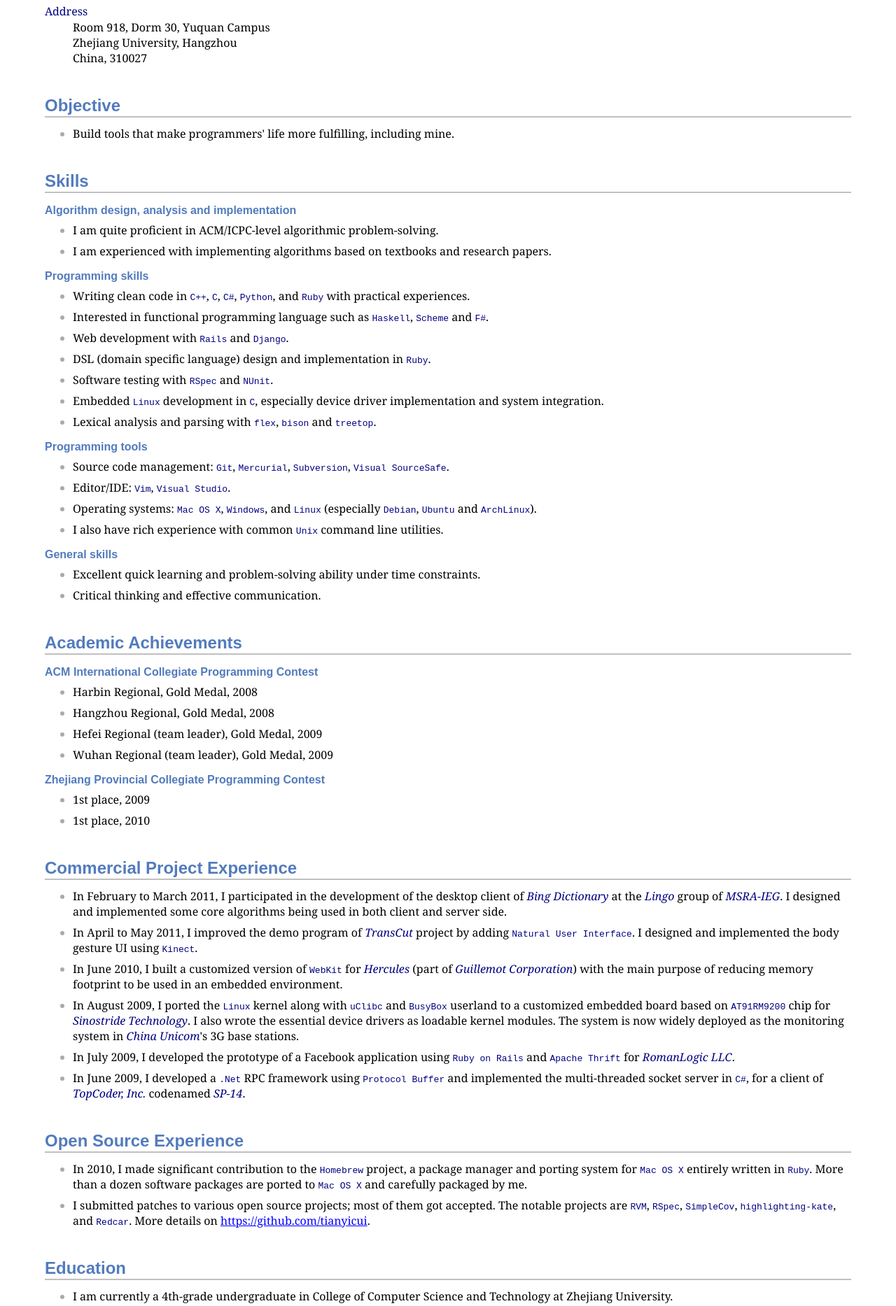
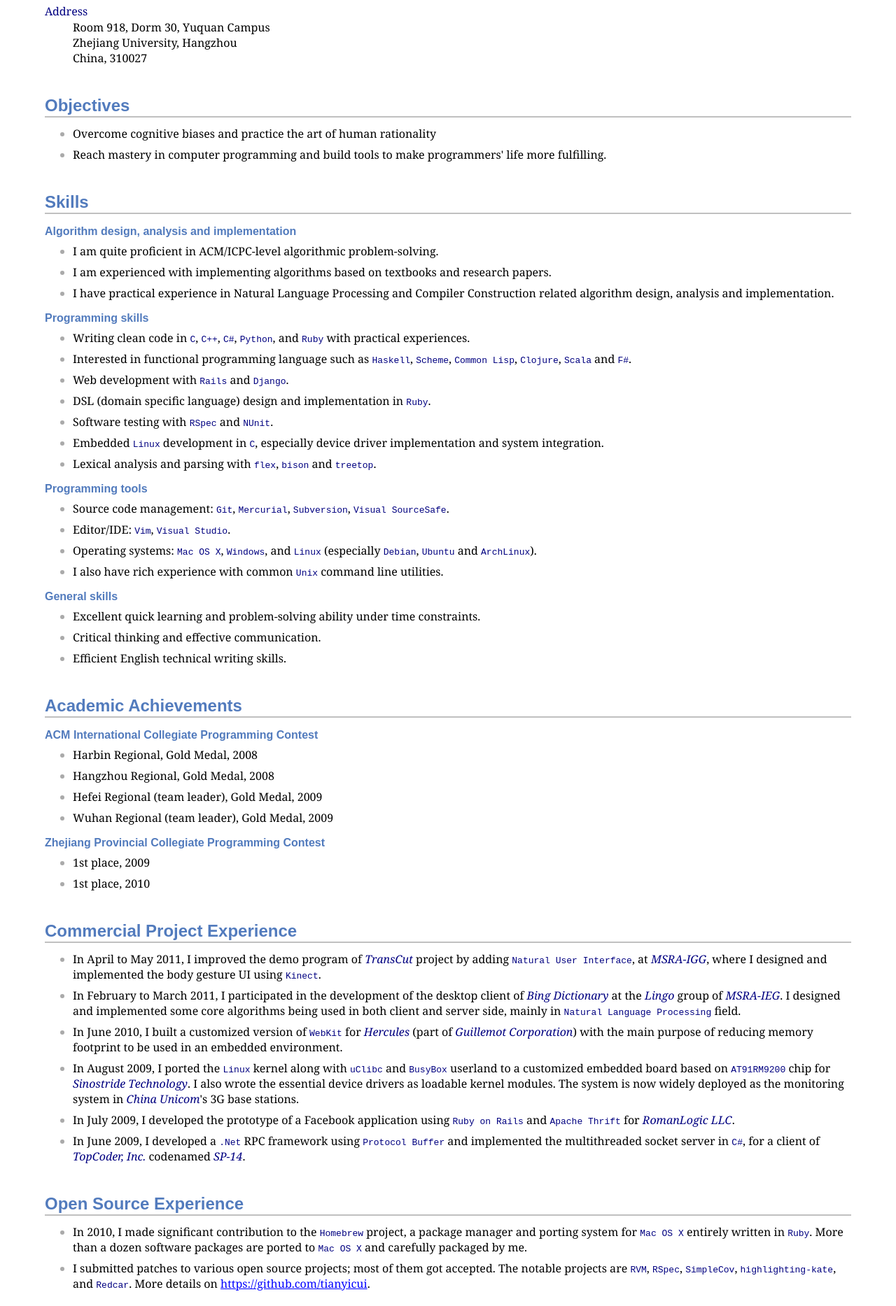
Before and after one commit to tianyicui/tianyicui.com, a plain HTML site: page resume.html in a window 1280 px wide. Shown: the part 262-2129 px from the top of the page at 70% size. Drawn offline with Linux system fonts and the light colour scheme.

Commit message:
updated resume

```diff
--- a/resume.html
+++ b/resume.html
@@ -3,7 +3,7 @@
 <html xmlns="http://www.w3.org/1999/xhtml" xml:lang="en">
 <head>
 <meta http-equiv="Content-Type" content="application/xhtml+xml; charset=UTF-8" />
-<meta name="generator" content="AsciiDoc 8.6.5" />
+<meta name="generator" content="AsciiDoc 8.6.6" />
 <title>Tianyi Cui (崔添翼)</title>
 <style type="text/css">
 /* Shared CSS for AsciiDoc xhtml11 and html5 backends */
@@ -179,7 +179,7 @@ div.quoteblock, div.verseblock {
   margin-left: 1.0em;
   margin-right: 10%;
   border-left: 5px solid #f0f0f0;
-  color: #777777;
+  color: #888;
 }
 
 div.quoteblock > div.attribution {
@@ -514,6 +514,29 @@ th.tableblock.valign-middle, td.tableblock.valign-middle {
 th.tableblock.valign-bottom, td.tableblock.valign-bottom {
   vertical-align: bottom;
 }
+
+
+/*
+ * manpage specific
+ *
+ * */
+
+body.manpage h1 {
+  padding-top: 0.5em;
+  padding-bottom: 0.5em;
+  border-top: 2px solid silver;
+  border-bottom: 2px solid silver;
+}
+body.manpage h2 {
+  border-style: none;
+}
+body.manpage div.sectionbody {
+  margin-left: 3em;
+}
+
+@media print {
+  body.manpage div#toc { display: none; }
+}
 </style>
 <script type="text/javascript">
 /*<![CDATA[*/
@@ -587,7 +610,7 @@ toc: function (toclevels) {
   var i;
   for (i = 0; i < toc.childNodes.length; i++) {
     var entry = toc.childNodes[i];
-    if (entry.nodeName == 'DIV'
+    if (entry.nodeName == 'div'
      && entry.getAttribute("class")
      && entry.getAttribute("class").match(/^toclevel/))
       tocEntriesToRemove.push(entry);
@@ -633,7 +656,7 @@ footnotes: function () {
   var entriesToRemove = [];
   for (i = 0; i < noteholder.childNodes.length; i++) {
     var entry = noteholder.childNodes[i];
-    if (entry.nodeName == 'DIV' && entry.getAttribute("class") == "footnote")
+    if (entry.nodeName == 'div' && entry.getAttribute("class") == "footnote")
       entriesToRemove.push(entry);
   }
   for (i = 0; i < entriesToRemove.length; i++) {
@@ -769,12 +792,17 @@ China, 310027
 </div>
 </div>
 <div class="sect1">
-<h2 id="_objective">Objective</h2>
+<h2 id="_objectives">Objectives</h2>
 <div class="sectionbody">
 <div class="ulist"><ul>
 <li>
 <p>
-Build tools that make programmers' life more fulfilling, including mine.
+Overcome cognitive biases and practice the art of human rationality
+</p>
+</li>
+<li>
+<p>
+Reach mastery in computer programming and build tools to make programmers' life more fulfilling.
 </p>
 </li>
 </ul></div>
@@ -794,16 +822,21 @@ I am quite proficient in ACM/ICPC-level algorithmic problem-solving.
 I am experienced with implementing algorithms based on textbooks and research papers.
 </p>
 </li>
+<li>
+<p>
+I have practical experience in Natural Language Processing and Compiler Construction related algorithm design, analysis and implementation.
+</p>
+</li>
 </ul></div>
 <div class="ulist"><div class="title">Programming skills</div><ul>
 <li>
 <p>
-Writing clean code in <tt>C++</tt>, <tt>C</tt>, <tt>C#</tt>, <tt>Python</tt>, and <tt>Ruby</tt> with practical experiences.
+Writing clean code in <tt>C</tt>, <tt>C++</tt>, <tt>C#</tt>, <tt>Python</tt>, and <tt>Ruby</tt> with practical experiences.
 </p>
 </li>
 <li>
 <p>
-Interested in functional programming language such as <tt>Haskell</tt>, <tt>Scheme</tt> and <tt>F#</tt>.
+Interested in functional programming language such as <tt>Haskell</tt>, <tt>Scheme</tt>, <tt>Common Lisp</tt>, <tt>Clojure</tt>, <tt>Scala</tt> and <tt>F#</tt>.
 </p>
 </li>
 <li>
@@ -865,6 +898,11 @@ Excellent quick learning and problem-solving ability under time constraints.
 Critical thinking and effective communication.
 </p>
 </li>
+<li>
+<p>
+Efficient English technical writing skills.
+</p>
+</li>
 </ul></div>
 </div>
 </div>
@@ -913,12 +951,12 @@ Wuhan Regional (team leader), Gold Medal, 2009
 <div class="ulist"><ul>
 <li>
 <p>
-In February to March 2011, I participated in the development of the desktop client of <em>Bing Dictionary</em> at the <em>Lingo</em> group of <em>MSRA-IEG</em>. I designed and implemented some core algorithms being used in both client and server side.
+In April to May 2011, I improved the demo program of <em>TransCut</em> project by adding <tt>Natural User Interface</tt>, at <em>MSRA-IGG</em>, where I designed and implemented the body gesture UI using <tt>Kinect</tt>.
 </p>
 </li>
 <li>
 <p>
-In April to May 2011, I improved the demo program of <em>TransCut</em> project by adding <tt>Natural User Interface</tt>. I designed and implemented the body gesture UI using <tt>Kinect</tt>.
+In February to March 2011, I participated in the development of the desktop client of <em>Bing Dictionary</em> at the <em>Lingo</em> group of <em>MSRA-IEG</em>. I designed and implemented some core algorithms being used in both client and server side, mainly in <tt>Natural Language Processing</tt> field.
 </p>
 </li>
 <li>
@@ -938,7 +976,7 @@ In July 2009, I developed the prototype of a Facebook application using <tt>Ruby
 </li>
 <li>
 <p>
-In June 2009, I developed a <tt>.Net</tt> RPC framework using <tt>Protocol Buffer</tt> and implemented the multi-threaded socket server in <tt>C#</tt>, for a client of <em>TopCoder, Inc.</em> codenamed <em>SP-14</em>.
+In June 2009, I developed a <tt>.Net</tt> RPC framework using <tt>Protocol Buffer</tt> and implemented the multithreaded socket server in <tt>C#</tt>, for a client of <em>TopCoder, Inc.</em> codenamed <em>SP-14</em>.
 </p>
 </li>
 </ul></div>
@@ -1016,7 +1054,7 @@ The latest version of my resume is always available online in <a href="http://ti
 <div id="footnotes"><hr /></div>
 <div id="footer">
 <div id="footer-text">
-Last updated 2011-09-11 14:31:33 PHT
+Last updated 2011-09-23 12:48:57 PHT
 </div>
 </div>
 </body>
```
Also changed, not shown: resume.txt.
